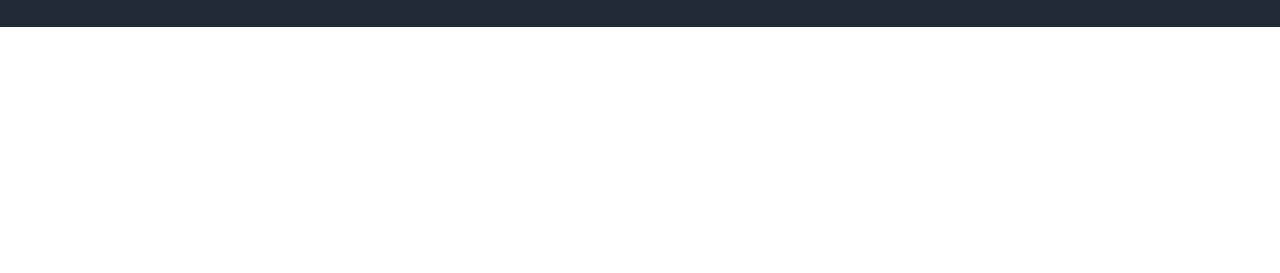
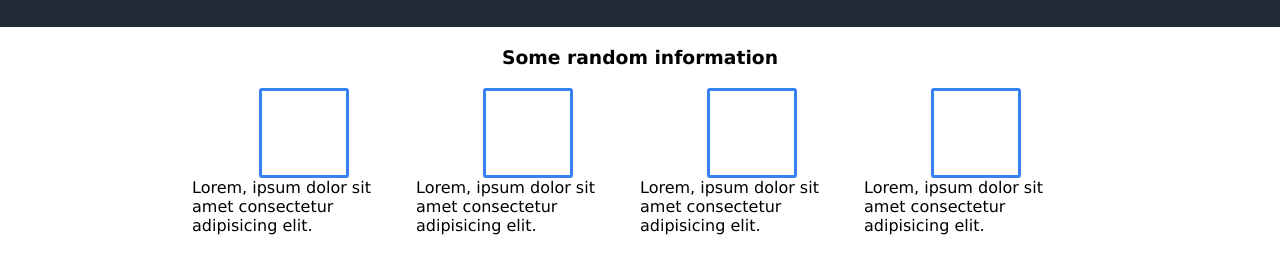
Before and after one commit to Giddel001/odin-landing-page, a plain HTML site: page index.html in a window 1280 px wide. Shown: the part 269-542 px from the top of the page. Drawn offline with Linux system fonts and the light colour scheme.

Commit message:
Finished The Second Section of the Page

```diff
--- a/index.html
+++ b/index.html
@@ -26,7 +26,7 @@
         <div class="subsection1">
             <div class="firstsubsection">
                 <h1>This Website is Awesome</h1>
-                <p>This Website has some subtext that goes under the main title, it is a smaller font and the color is a lower contrast.</p>
+                <p class="subsection1text">This Website has some subtext that goes under the main title, it is a smaller font and the color is a lower contrast.</p>
                 <button class="signupButton">Sign Up</button>
             </div>
 
@@ -34,13 +34,37 @@
                 <img src="images/600x400 placeholder image.png">
             </div>
         </div>
+     </div>
+
+    <!-- Section 2 -->
+    <div class="section2">
+        <p><h3>Some random information</h3></p>
+        <div class="boxSection">
+            <!-- First Box -->
+            <div class="first Box">
+                <div class="box one"></div>
+                <p class="p1">Lorem, ipsum dolor sit amet consectetur adipisicing elit.</p>
+            </div>
+            <!-- Second Box -->
+            <div class="second Box">
+                <div class="box two"></div>
+                <p class="p1"> Lorem, ipsum dolor sit amet consectetur adipisicing elit.</p>
+            </div>
+            <!-- Third Box -->
+            <div class="third Box">
+                <div class="box three"></div>
+                <p class="p1">Lorem, ipsum dolor sit amet consectetur adipisicing elit.</p>
+            </div>
+            <!-- Fourth Box -->
+            <div class="fourth Box">
+                <div class="box four"></div>
+                <p>Lorem, ipsum dolor sit amet consectetur adipisicing elit.</p>
+            </div>
+        </div>
+    </div>
 
 
 
 
-
-     </div>
-
-
 </body>
 </html>
--- a/styles.css
+++ b/styles.css
@@ -39,6 +39,9 @@
     justify-content: center;
 
 }
+.subsection1text{
+    color: white;
+}
 .firstsubsection {
     width: 40vw;
     display: flex;
@@ -75,3 +78,39 @@
     flex-direction: column;
     align-self: center;
 }
+
+/* Section 2 */
+.section2{
+    display: flex;
+    flex-direction: column;
+    justify-content: center;
+    align-items: center;
+    padding: 20px;
+}
+.section2 > h3{
+    align-self: center;
+    margin-bottom: 20px;
+}
+p{
+    color: black;
+
+
+}
+.box{
+    display: inline-block;
+    width: 90px;
+    height: 90px;
+    border: 3px solid #3882F6;
+    border-radius: 3px;
+}
+.Box{
+    display: flex;
+    flex-direction: column;
+    align-items: center;
+    justify-content: center;
+}
+.boxSection{
+    display: flex;
+    flex-direction: row;
+    width: 70vw;
+}
```
